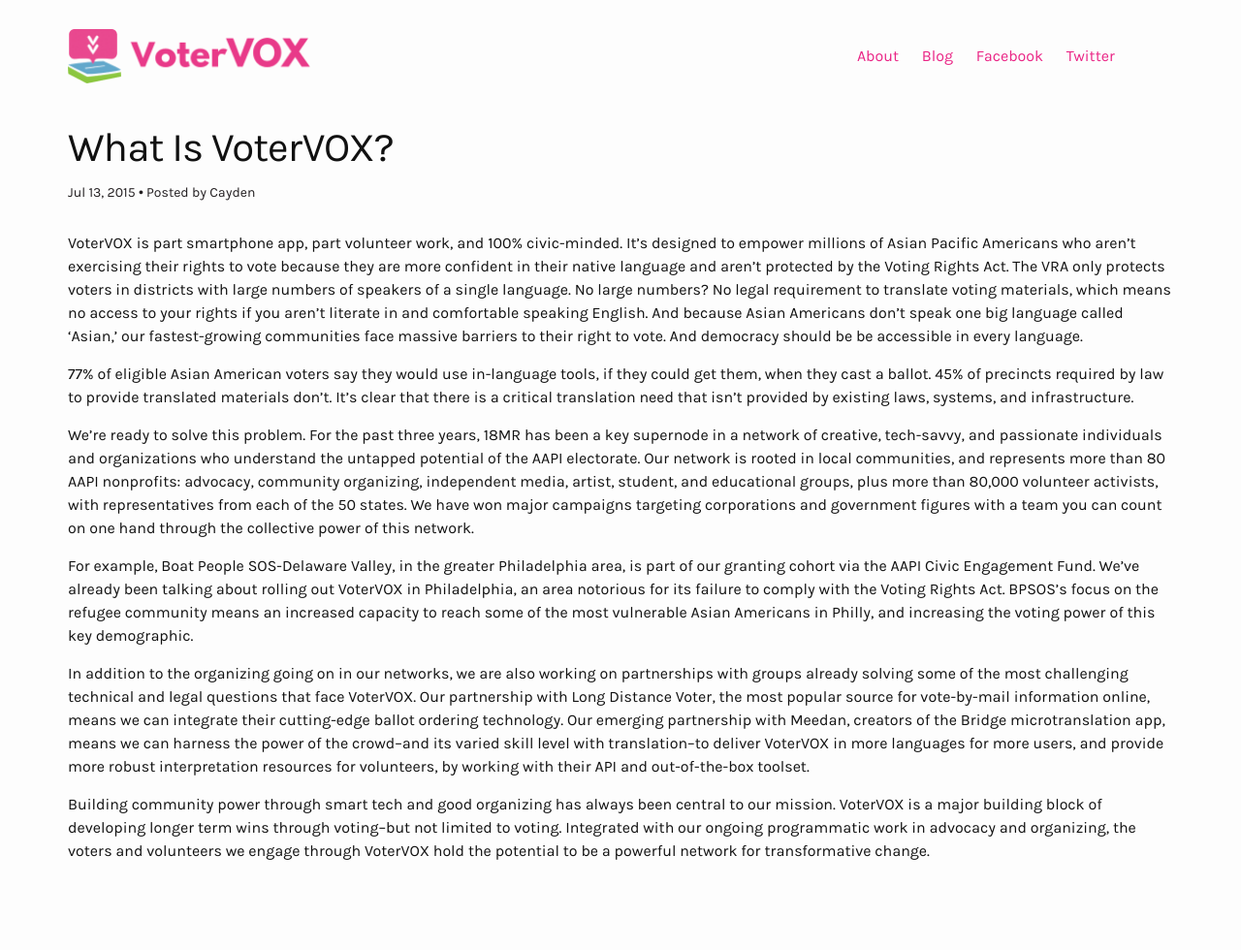
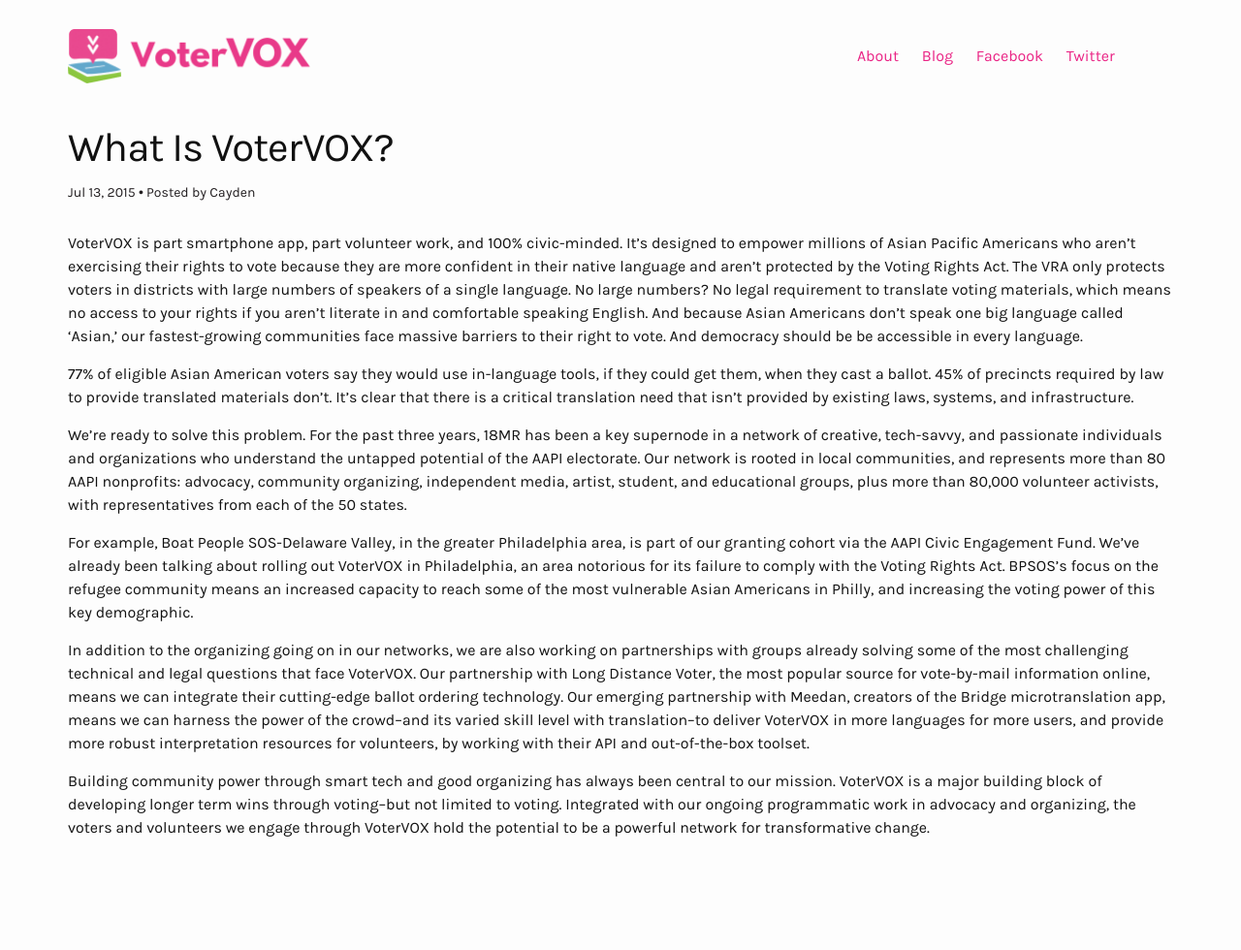
Before and after one commit to 18mr/votervox, a Jekyll site: the page built from _posts/2015-07-13-project-overview.md, in a window 1280 px wide. Shown: the whole page at 97% size. Built offline with Jekyll 4.4.1, drawn with Linux system fonts in a browser that asks for light colours; after the commit the page ends 956 px from its top, so only the background shows below that.

Commit message:
Update 2015-07-13-project-overview.md

```diff
--- a/_posts/2015-07-13-project-overview.md
+++ b/_posts/2015-07-13-project-overview.md
@@ -11,7 +11,7 @@ VoterVOX is part smartphone app, part volunteer work, and 100% civic-minded. It
 
 77% of eligible Asian American voters say they would use in-language tools, if they could get them, when they cast a ballot. 45% of precincts required by law to provide translated materials don’t. It’s clear that there is a critical translation need that isn’t provided by existing laws, systems, and infrastructure.
 
-We're ready to solve this problem. For the past three years, 18MR has been a key supernode in a network of creative, tech-savvy, and passionate individuals and organizations who understand the untapped potential of the AAPI electorate.  Our network is rooted in local communities, and represents more than 80 AAPI nonprofits: advocacy, community organizing, independent media, artist, student, and educational groups, plus more than 80,000 volunteer activists, with representatives from each of the 50 states. We have won major campaigns targeting corporations and government figures with a team you can count on one hand through the collective power of this network.
+We're ready to solve this problem. For the past three years, 18MR has been a key supernode in a network of creative, tech-savvy, and passionate individuals and organizations who understand the untapped potential of the AAPI electorate.  Our network is rooted in local communities, and represents more than 80 AAPI nonprofits: advocacy, community organizing, independent media, artist, student, and educational groups, plus more than 80,000 volunteer activists, with representatives from each of the 50 states.
 
 For example, Boat People SOS-Delaware Valley, in the greater Philadelphia area, is part of our granting cohort via the AAPI Civic Engagement Fund. We've already been talking about rolling out VoterVOX in Philadelphia, an area notorious for its failure to comply with the Voting Rights Act. BPSOS's focus on the refugee community means an increased capacity to reach some of the most vulnerable Asian Americans in Philly, and increasing the voting power of this key demographic.
 
```
